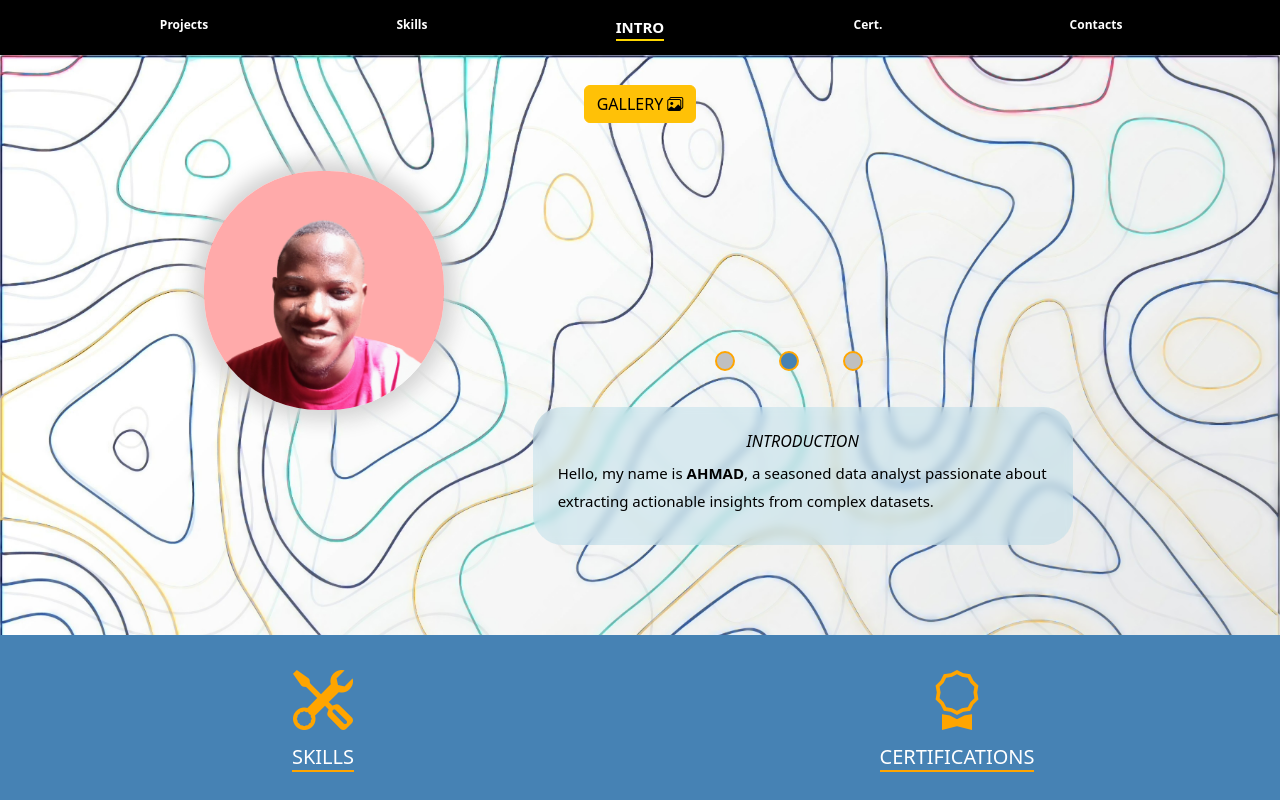
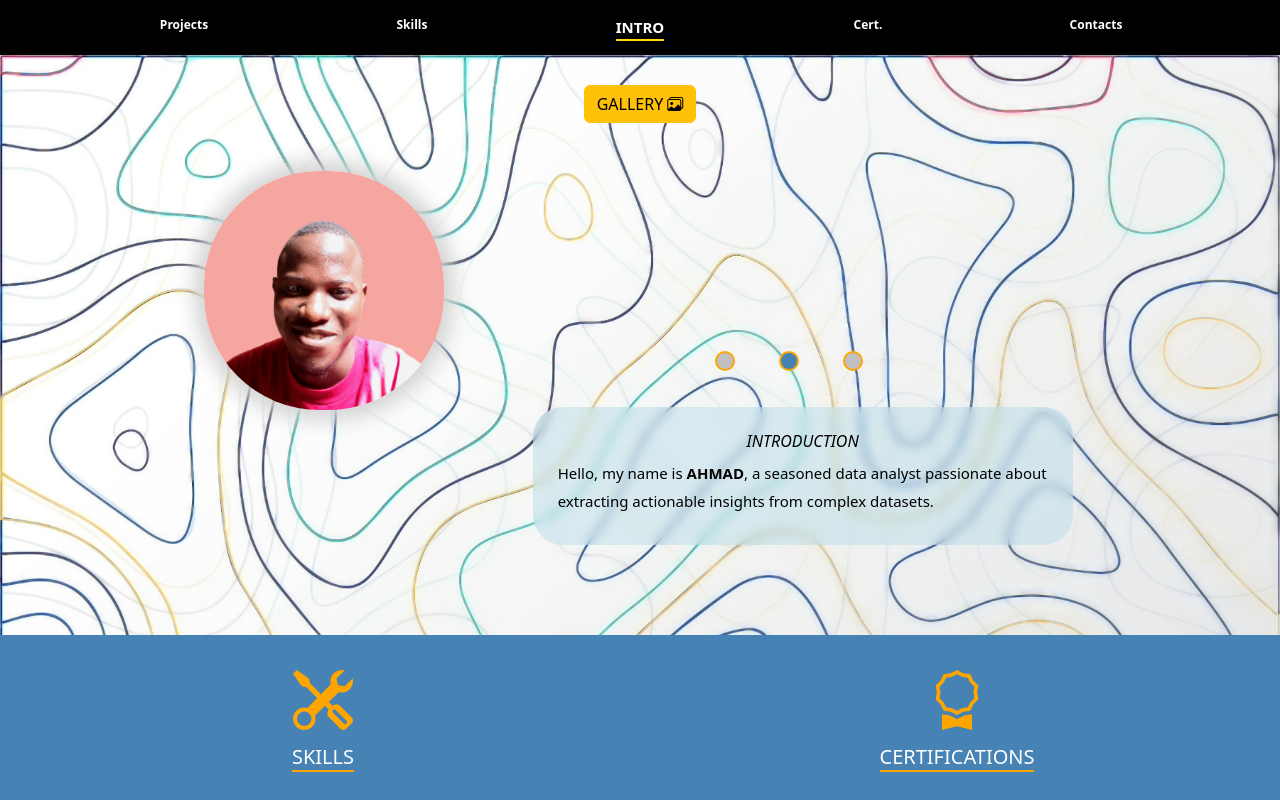
Before and after one commit to SneezyG/analyst, a plain HTML site: page index.html in a window 1280 px wide. Drawn offline with nearby package versions, Linux system fonts and the light colour scheme.

Commit message:
remove blemishes

```diff
--- a/index.html
+++ b/index.html
@@ -51,7 +51,7 @@
      <div class="row p-0 first-content">
 
       <div class="col-md-4 first-pic">
-       <img src="asset/profile-pink.png"/>
+       <img src="asset/profile.png"/>
       </div>
 
       <div class="col-md-8 first-columns">
```
Also changed, not shown: asset/profile-pink.png (deleted), asset/profile.png (added).
